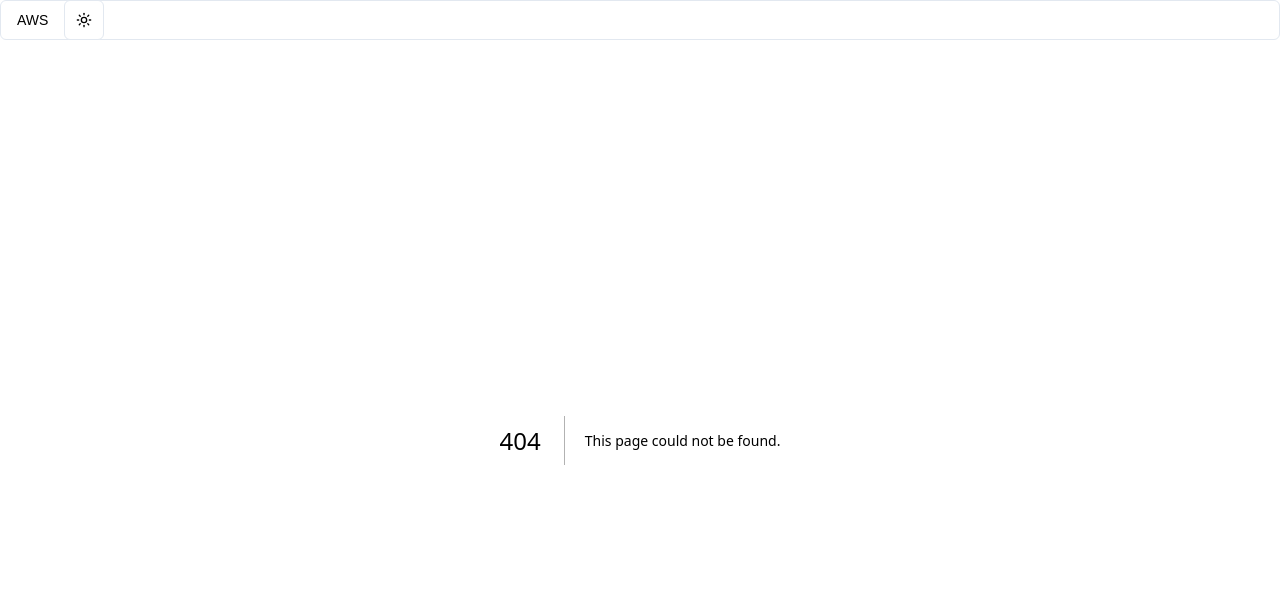
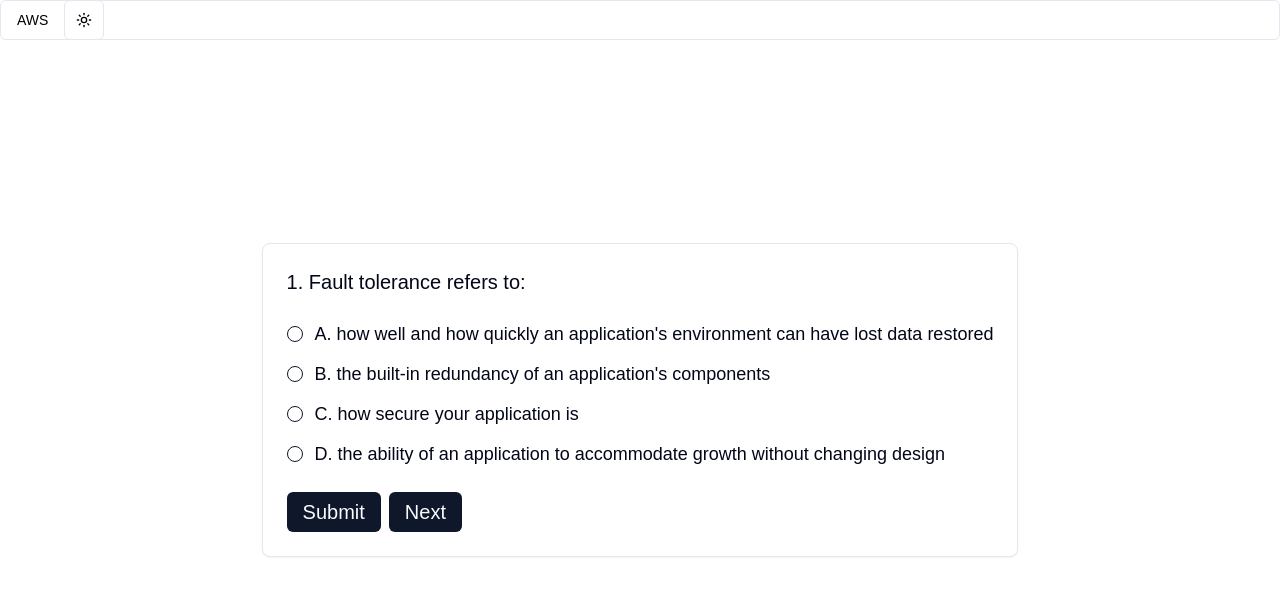
Before and after one commit to BungaRazvan/exam-cloud, a Next.js app: page /aws/cloud-practitioner/random-exam in a window 1280 px wide. Before the commit this address had no page. Shown: the top 596 px of the page. Built offline with nearby package versions, Linux system fonts and the light colour scheme.

Commit message:
random exam

```diff
--- /dev/null
+++ b/app/aws/cloud-practitioner/random-exam/page.tsx
@@ -0,0 +1,57 @@
+import fs from "fs";
+import path from "path";
+import { map, filter } from "lodash";
+import { notFound } from "next/navigation";
+import Quiz from "@/components/Quiz";
+import { Question } from "@/lib/types";
+
+const RandomExamPage: React.FC = () => {
+  const getQuestions = () => {
+    let questions: Question[] = [];
+    const folderPath = path.join(
+      process.cwd(),
+      "exams",
+      "aws",
+      "cloud-practitioner"
+    );
+    const filePaths = filter(map(fs.readdirSync(folderPath)), (filePath) =>
+      filePath.endsWith(".json")
+    );
+
+    filePaths.map((filePath) => {
+      try {
+        questions = questions.concat(
+          JSON.parse(fs.readFileSync(path.join(folderPath, filePath), "utf-8"))
+        );
+      } catch {}
+    });
+
+    return questions;
+  };
+
+  const questions = getQuestions();
+
+  if (questions.length < 65) {
+    return notFound();
+  }
+
+  const getRandomItems = <T,>(array: Array<T>, count: number): Array<T> => {
+    if (array.length < count) {
+      throw new Error(
+        "Not enough items in the array to select the desired count."
+      );
+    }
+
+    // Shuffle the array randomly
+    const shuffled = [...array].sort(() => Math.random() - 0.5);
+
+    // Return the first `count` items
+    return shuffled.slice(0, count);
+  };
+
+  const randomQuestions = getRandomItems(questions, 65);
+
+  return <Quiz questions={randomQuestions} />;
+};
+
+export default RandomExamPage;
--- a/components/Navbar.tsx
+++ b/components/Navbar.tsx
@@ -40,9 +40,11 @@ const Navbar = () => {
           <MenubarSeparator />
           <MenubarSub>
             <MenubarSubTrigger>Cloud Practitioner</MenubarSubTrigger>
-            <MenubarSubContent>
+            <MenubarSubContent className="h-[90vh] overflow-y-visible">
               <MenubarItem>
-                <Link href="/">Random Exam</Link>
+                <Link href="/aws/cloud-practitioner/random-exam/">
+                  Random Exam
+                </Link>
               </MenubarItem>
               <MenubarSeparator />
               <MenubarItem>
--- a/components/Quiz.tsx
+++ b/components/Quiz.tsx
@@ -7,7 +7,7 @@ import { QuizProps } from "@/lib/types";
 import Score from "./Score";
 
 const Quiz: React.FC<QuizProps> = (props) => {
-  const [questions, setQuestions] = useState(props.questions);
+  const [questions, setQue_stions] = useState(props.questions);
 
   const [currentQuestionIndex, setCurrentQuestionIndex] = useState(0);
   const [showScore, setShowScore] = useState(false);
@@ -18,7 +18,7 @@ const Quiz: React.FC<QuizProps> = (props) => {
   const minScore = 100;
   const maxScore = 1000;
   const passingScore = 700;
-  const [score, setScore] = useState(200);
+  const [score, setScore] = useState(minScore);
 
   // Compute step size for scoring adjustment
   const step = (maxScore - minScore) / questions.length;
```
